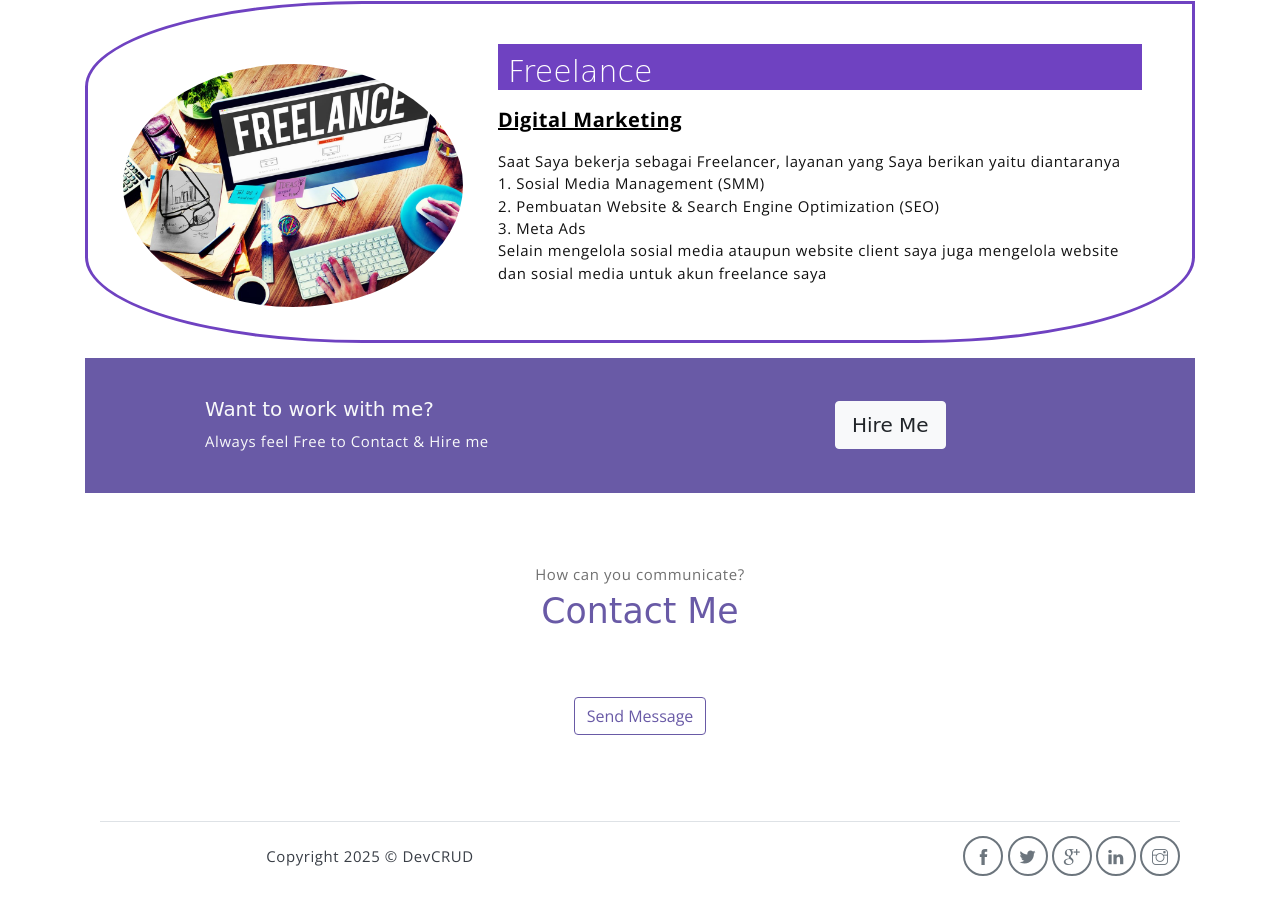
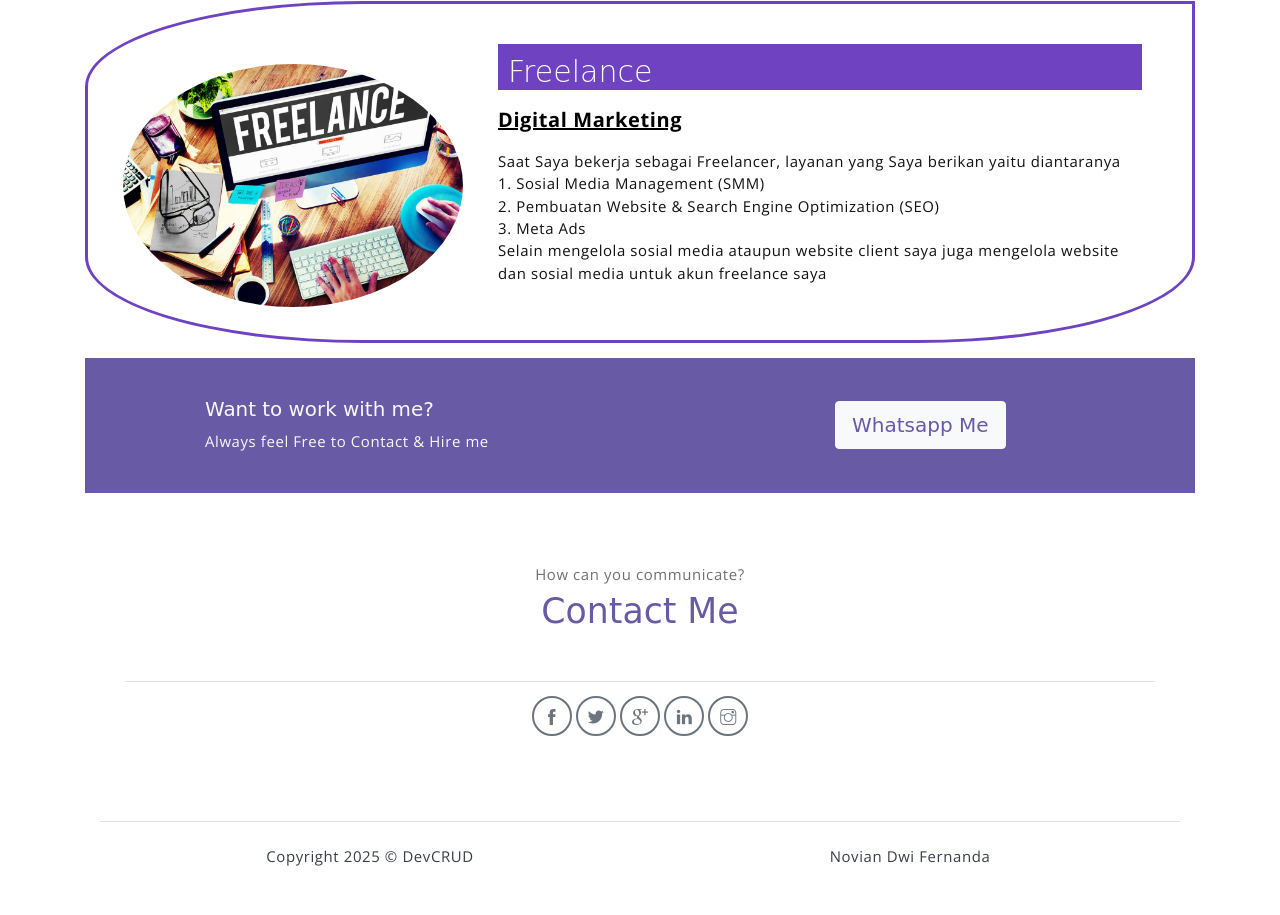
Before and after one commit to Nov14nDf10/MyPortofolio, a website: page index.html in a window 1280 px wide. Shown: the part 4527-5442 px from the top of the page. Drawn offline with nearby package versions, Linux system fonts and the light colour scheme; a web font is replaced by a local one.

Commit message:
Add files via upload

```diff
--- a/index.html
+++ b/index.html
@@ -270,7 +270,7 @@
                     <p class="m-0 text-light">Always feel Free to Contact & Hire me</p>
                 </div>
                 <div class="col-sm offset-sm-2 offset-md-3">
-                    <button class="btn btn-lg my-font btn-light rounded">Hire Me</button>
+                    <button class="btn btn-lg my-font btn-light rounded"><a href="https://wa.me/628772167263" target="_blank">Whatsapp Me</a></button>
                 </div>
             </div> <!-- end of row -->
         </div> <!-- end of container -->
@@ -283,27 +283,24 @@
             <p class="section-subtitle">How can you communicate?</p>
             <h6 class="section-title mb-5">Contact Me</h6>
             <!-- contact form -->
-            <div class="contact-form col-md-10 col-lg-8 m-auto">
-                <div class="form-row">
-                    <div class="form-group col-sm-12 mt-3">
-                        <a href="https://wa.me/yourphonenumber" class="btn btn-outline-primary rounded">Send Message</a>
+            <div class="container">
+                <div class="footer">
+                    <div class="social-links">
+                        <a href="https://www.facebook.com/nanda.fian.98" class="link" target="_blank"><i class="ti-facebook"></i></a>
+                        <a href="https://www.x.com/endiefz" class="link" target="_blank"><i class="ti-twitter-alt"></i></a>
+                        <a href="mailto:noviandf10@gmail.com" class="link" target="_blank"><i class="ti-google"></i></a>
+                        <a href="https://www.linkedin.com/in/novian-dwi-fernanda-ba509b233" class="link" target="_blank"><i class="ti-linkedin"></i></a>
+                        <a href="https://www.instagram.com/endief.nd_" class="link" target="_blank"><i class="ti-instagram"></i></a>
                     </div>
                 </div>
-            </div><!-- end of contact form -->
-        </div><!-- end of container -->
+            </div> <!-- end of page footer -->
     </section><!-- end of contact section -->
 
     <!-- footer -->
     <div class="container">
         <footer class="footer">
             <p class="mb-0">Copyright <script>document.write(new Date().getFullYear())</script> &copy; <a href="http://www.devcrud.com">DevCRUD</a></p>
-            <div class="social-links text-right m-auto ml-sm-auto">
-                <a href="https://www.facebook.com/nanda.fian.98" class="link" target="_blank"><i class="ti-facebook"></i></a>
-                <a href="https://www.x.com/endiefz" class="link" target="_blank"><i class="ti-twitter-alt"></i></a>
-                <a href="mailto:noviandf10@gmail.com" class="link" target="_blank"><i class="ti-google"></i></a>
-                <a href="https://www.linkedin.com/in/novian-dwi-fernanda-ba509b233" class="link" target="_blank"><i class="ti-linkedin"></i></a>
-                <a href="https://www.instagram.com/endief.nd_" class="link" target="_blank"><i class="ti-instagram"></i></a>
-            </div>
+            <p>Novian Dwi Fernanda</p>
         </footer>
     </div> <!-- end of page footer -->
 
```
